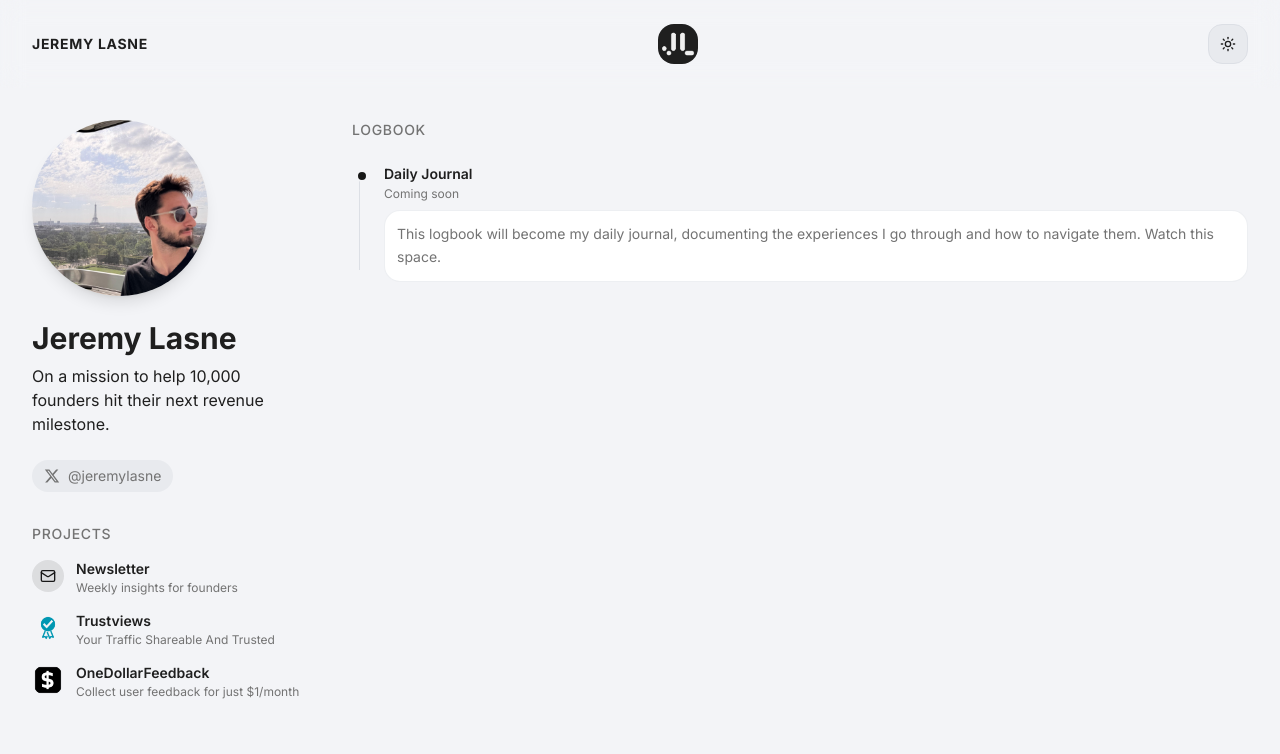
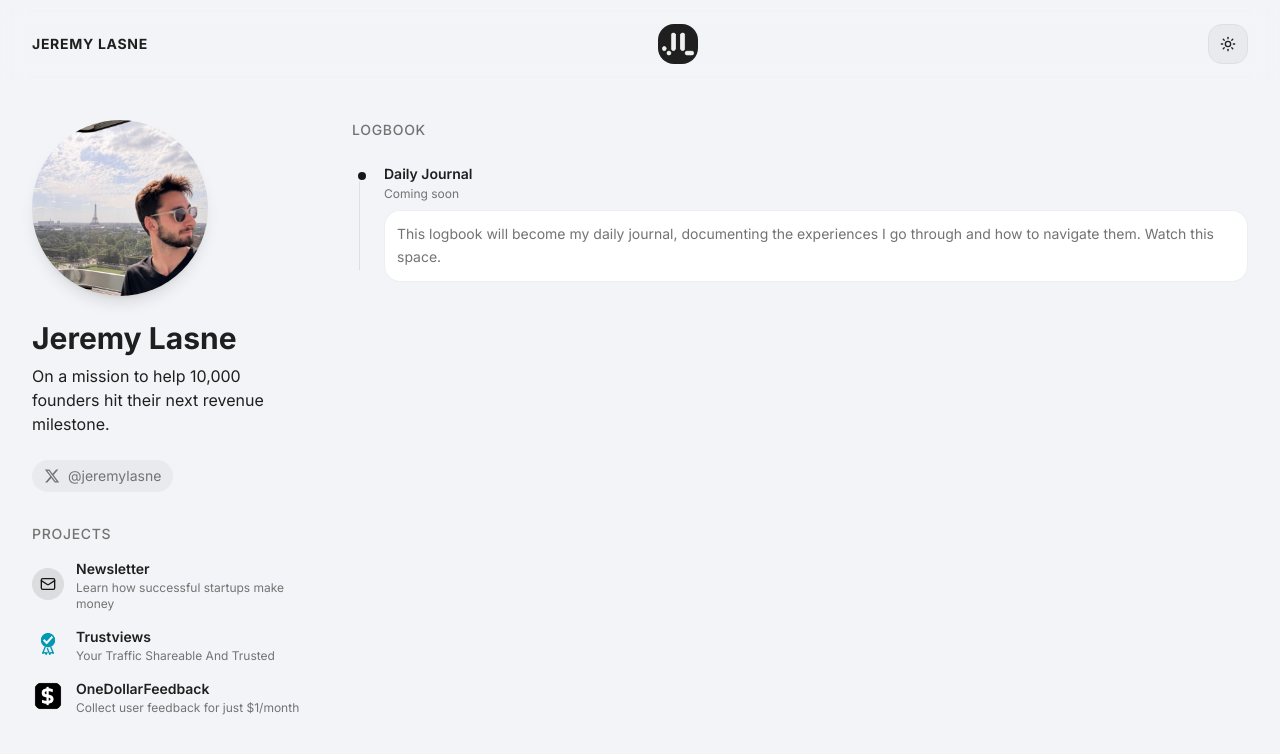
Before and after one commit to jlasne/jeremy-lasne-showcase, a React (Vite) app: page / in a window 1280 px wide. Shown: the top 754 px of the page. Built offline with nearby package versions, Linux system fonts and the light colour scheme.

Commit message:
Code edited in Lovable Code Editor
Edited UI in Lovable

Co-authored-by: jlasne <210741742+jlasne@users.noreply.github.com>

```diff
--- a/src/pages/Home.tsx
+++ b/src/pages/Home.tsx
@@ -8,7 +8,7 @@ import Timeline, { type TimelineEntry } from "@/components/ui/timeline";
 const projects = [
   {
     name: "Newsletter",
-    description: "Weekly insights for founders",
+    description: "Learn how successful startups make money",
     url: "https://newsletter.jeremylasne.com",
     icon: Mail,
   },
```
